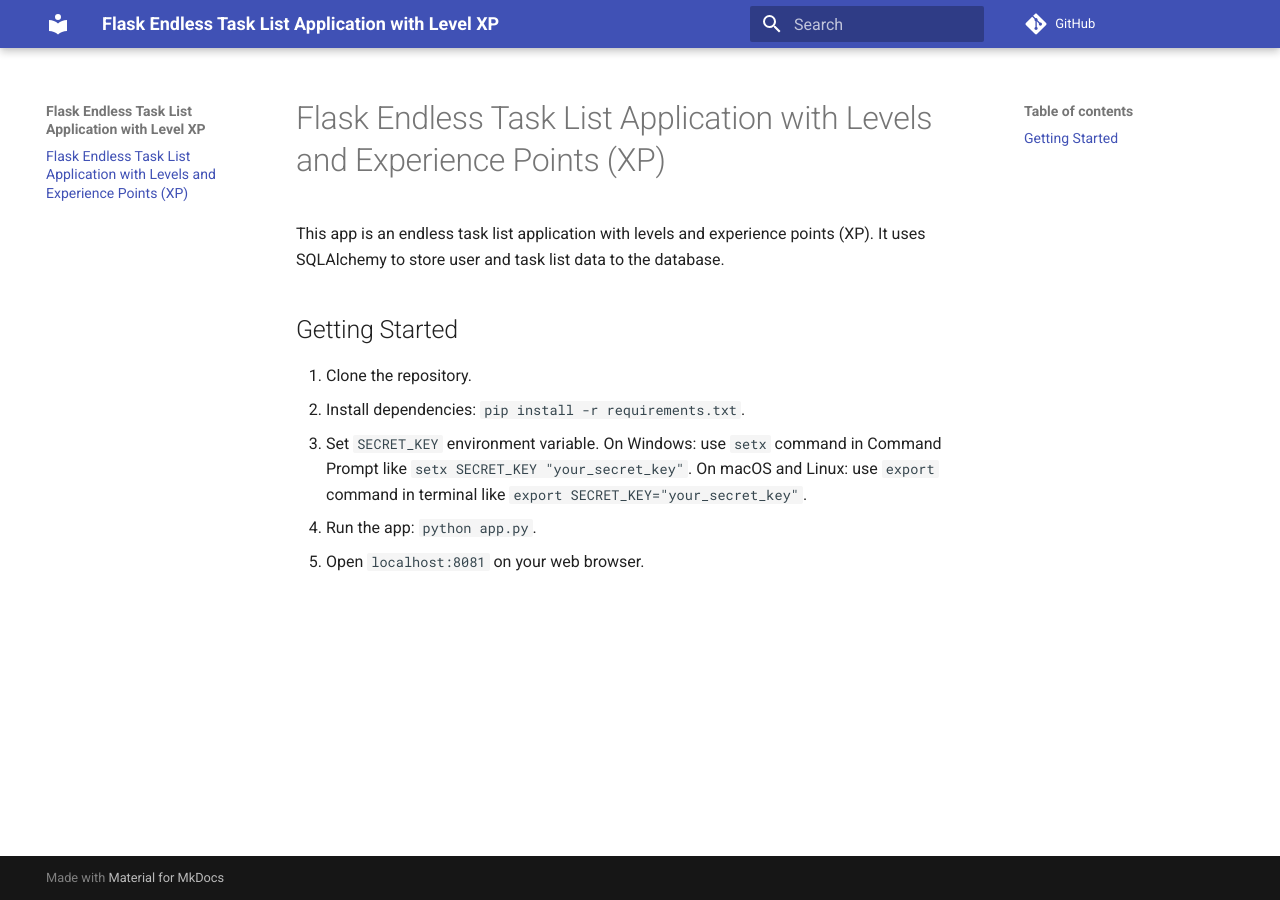
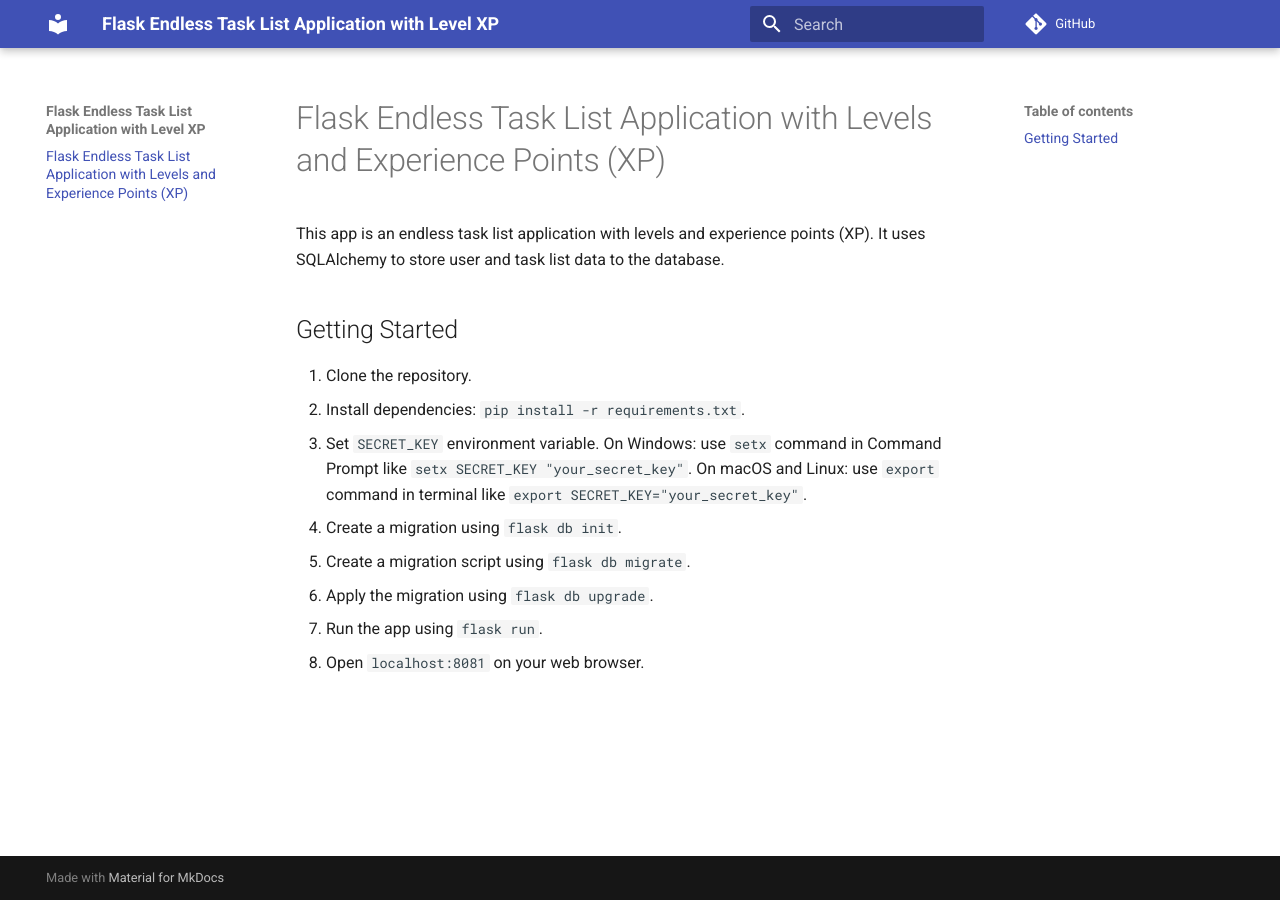
Before and after one commit to lulunac27a/flask-endless-task-list-app, an MkDocs documentation site: the page built from docs/index.md, in a window 1280 px wide. Built offline with MkDocs 1.6.1 and Material for MkDocs 9.7.7, drawn with Linux system fonts in a browser that asks for light colours; comment, search, counter and statistics services are not loaded.

Commit message:
Update docs

```diff
--- a/docs/index.md
+++ b/docs/index.md
@@ -7,5 +7,8 @@
 1. Clone the repository.
 2. Install dependencies: `pip install -r requirements.txt`.
 3. Set `SECRET_KEY` environment variable. On Windows: use `setx` command in Command Prompt like `setx SECRET_KEY "your_secret_key"`. On macOS and Linux: use `export` command in terminal like `export SECRET_KEY="your_secret_key"`.
-4. Run the app: `python app.py`.
-5. Open `localhost:8081` on your web browser.
+4. Create a migration using `flask db init`.
+5. Create a migration script using `flask db migrate`.
+6. Apply the migration using `flask db upgrade`.
+7. Run the app using `flask run`.
+8. Open `localhost:8081` on your web browser.
```
Also changed, not shown: README.md (+5 -2 lines).
